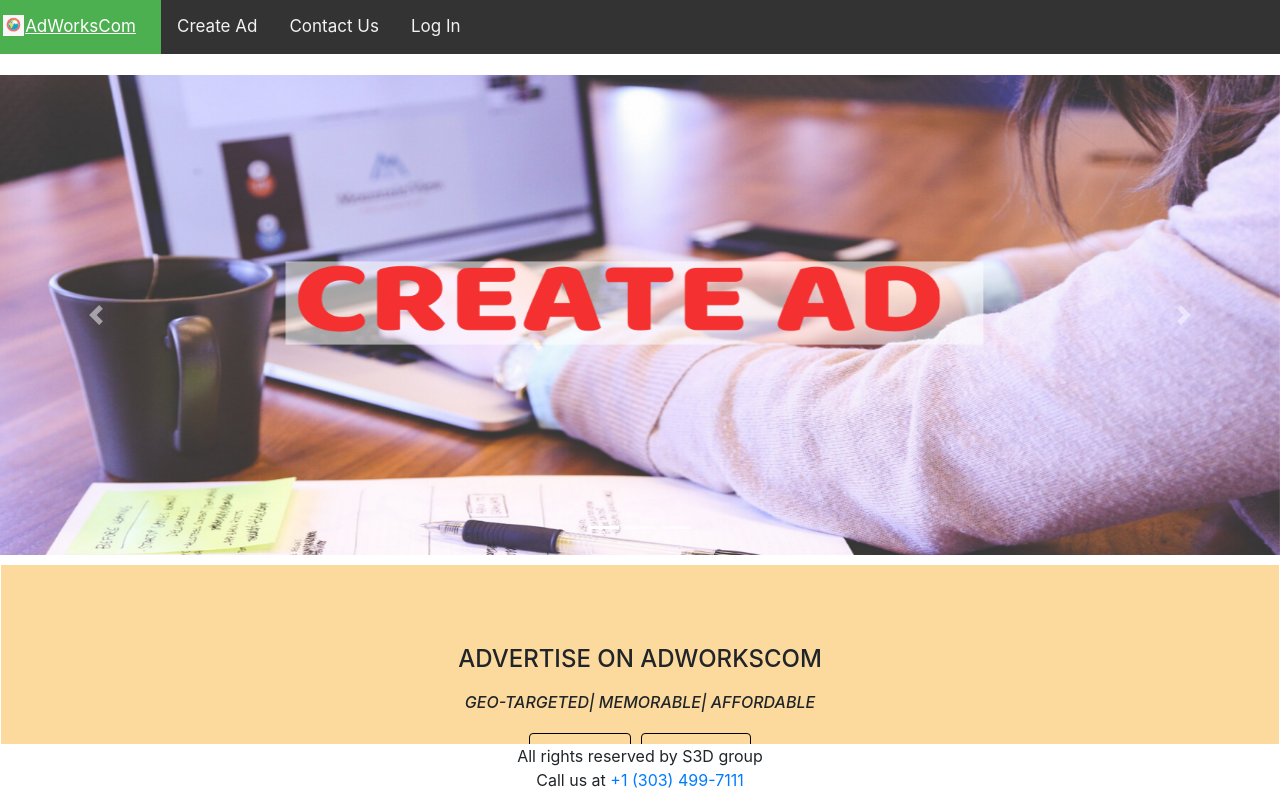
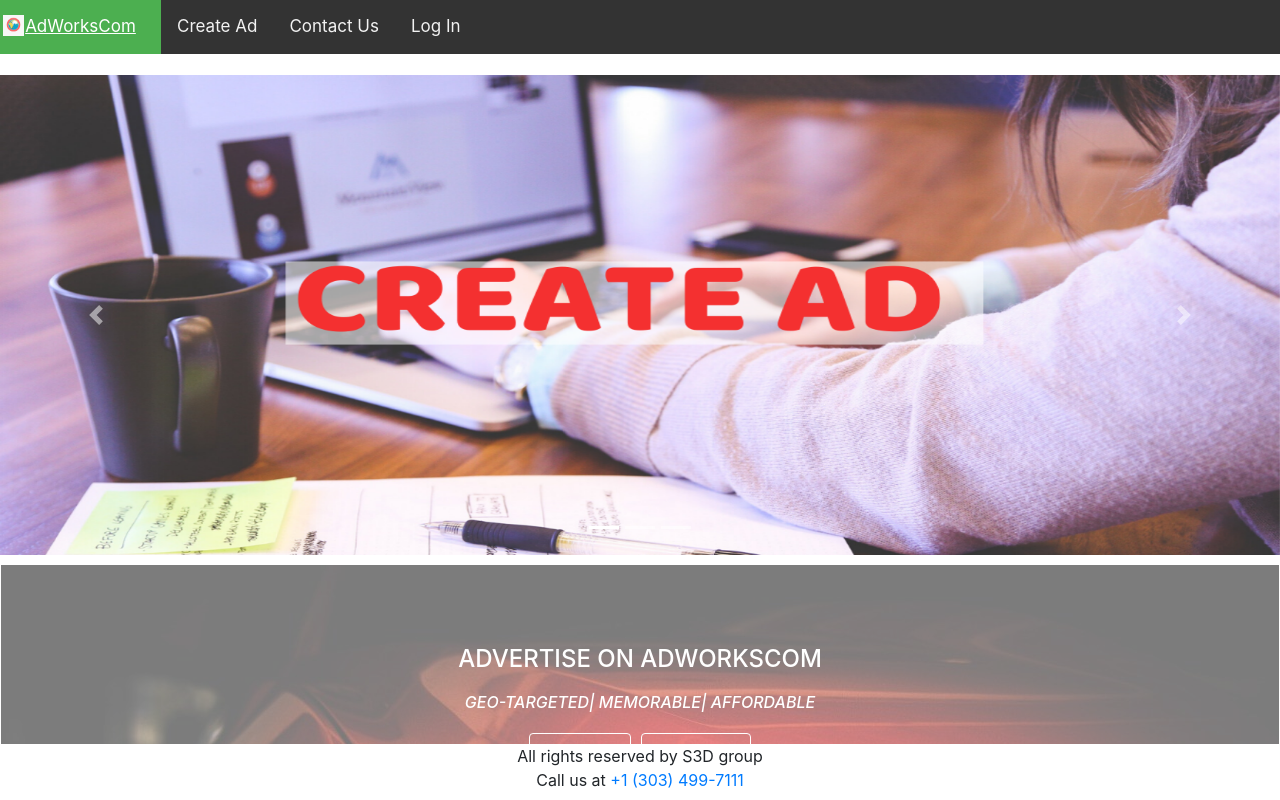
Before and after one commit to openS3D/AdworksCom, a Next.js app in the folder client/: page / in a window 1280 px wide. Built offline with nearby package versions, Linux system fonts and the light colour scheme.

Commit message:
Style changes

```diff
--- a/client/components/Overview/CallToAction/Actions.css
+++ b/client/components/Overview/CallToAction/Actions.css
@@ -13,7 +13,9 @@
 .offering_action_container::before{
     position: absolute;
     content: '';
-    background-color: rgba(247, 164, 11, 0.4);
+    /*background-color: rgba(247, 164, 11, 0.4);*/
+    background: url('/images/overview/actions/action_offerings.jpg');
+    opacity: 0.6;
     width: 100%;
     min-height: 35vh;
 }
@@ -21,14 +23,14 @@
     font-size: 24px;
     margin-top: 5px;
     margin-bottom: 10px;
-    /* color: white; */
+    color: white;
     z-index: 2;
 }
 .offering_action_container h2 {
     font-size: 16px;
     margin-top: 10px;
     margin-bottom: 10px;
-    /* color: white; */
+    color: white;
     font-style: italic;
     z-index: 2;
 }
@@ -44,6 +46,6 @@
 .offering_action_ctagroup{
     margin-left: 5px;
     margin-right: 5px;
-    border-color: black !important;
-    color: black !important;
+    border-color: white !important;
+    color: white !important;
 }
```
Also changed, not shown: client/public/images/overview/actions/action_offerings.jpg (added).
